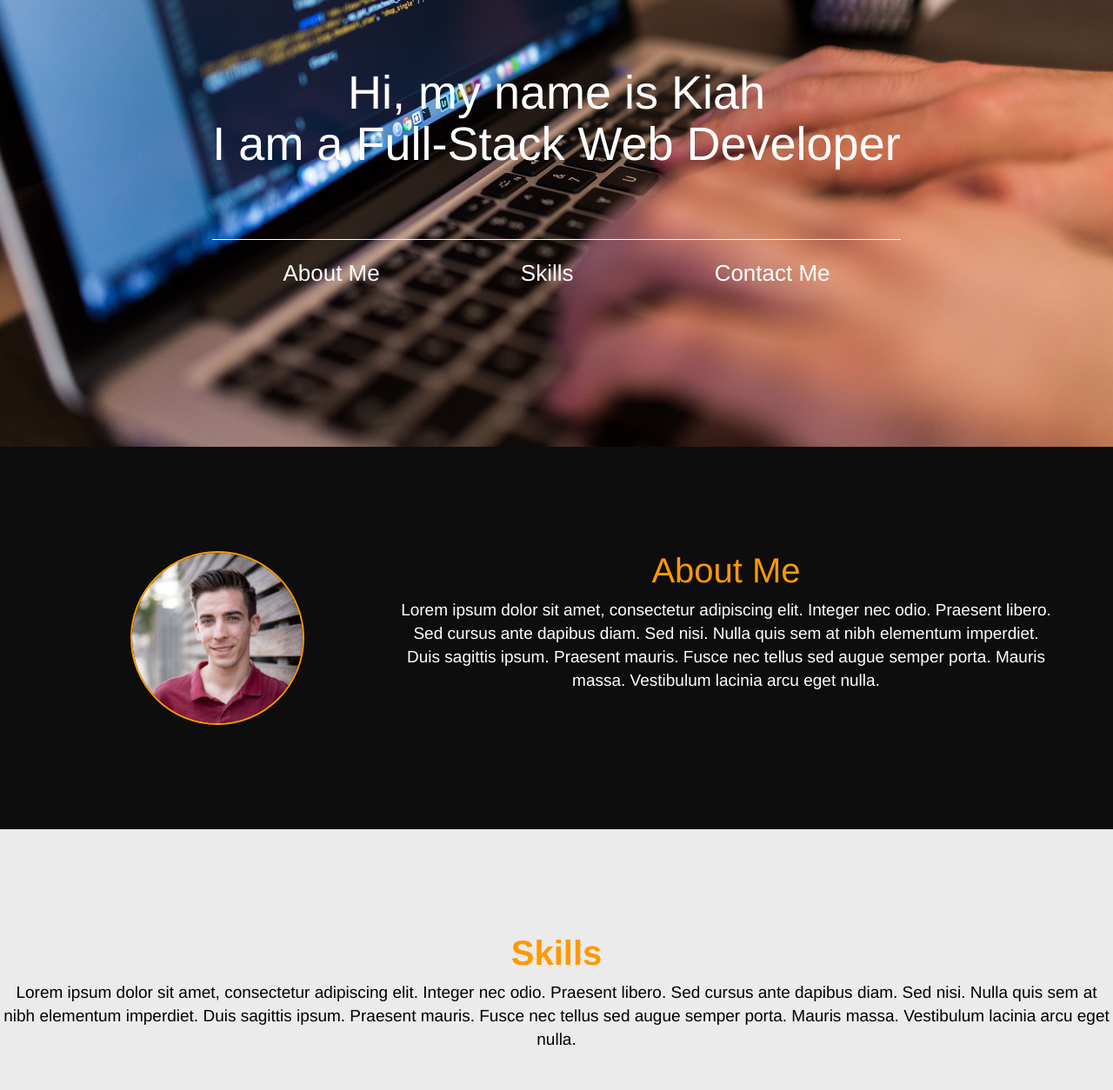
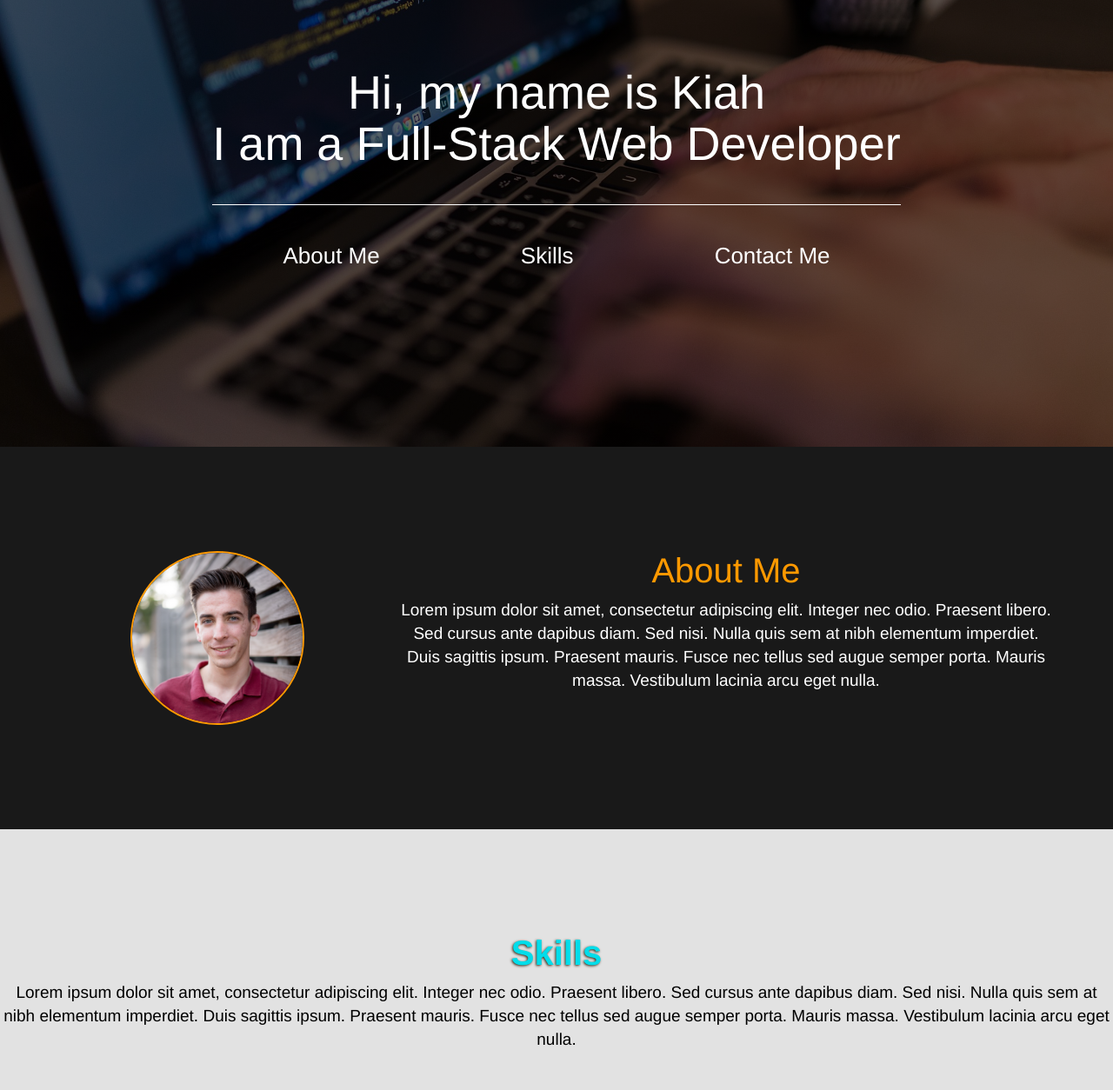
Before and after one commit to bkiahstroud/Portfolio, a plain HTML site: page index.html in a window 1280 px wide. Shown: the part 286-1540 px from the top of the page at 87% size. Drawn offline with nearby package versions, Linux system fonts and the light colour scheme.

Commit message:
improvements to landing

```diff
--- a/index.css
+++ b/index.css
@@ -5,7 +5,7 @@
 }
 
 h1 {
-  margin: 80px 0;
+  margin: 80px 0 40px;
 }
 
 p {
@@ -27,13 +27,19 @@ section {
 }
 
 .dark-background {
-  background-color: rgba(0,0,0,0.95);
+  background-color: rgba(0,0,0,0.9);
   color: #fff;
 }
 
+/* rgb(1,221,234) */
 .light-background {
-  background-color: rgba(0,0,0,0.08);
+  background-color: rgba(226,226,226);
   color: #000;
+}
+
+.light-background h2 {
+  color: rgb(1,221,234);
+  text-shadow: #3b2a18 -1px 1px 3px;
 }
 
 /* rgb(239,108,15) */
@@ -48,7 +54,7 @@ ul {
   flex-direction: row;
   justify-content: space-around;
   border-top: 1px solid white;
-  padding: 20px 0;
+  padding: 40px 0;
 }
 
 footer {
@@ -67,6 +73,9 @@ footer img {
 }
 
 .landing {
+  background: linear-gradient(rgba(0,0,0,.6), rgba(0,0,0,.6)), url('img/landing.jpg') no-repeat;
+  background-size: cover;
+  background-position: center;
   color: #fff;
   height: 100vh;
   display: flex;
@@ -101,11 +110,6 @@ footer img {
 }
 
 @media only screen and (min-width: 550px) {
-  .landing {
-    background: url('img/landing.jpg') no-repeat;
-    background-size: cover;
-    background-position: center;
-  }
   section {
     padding: 65px 0;
   }
```
